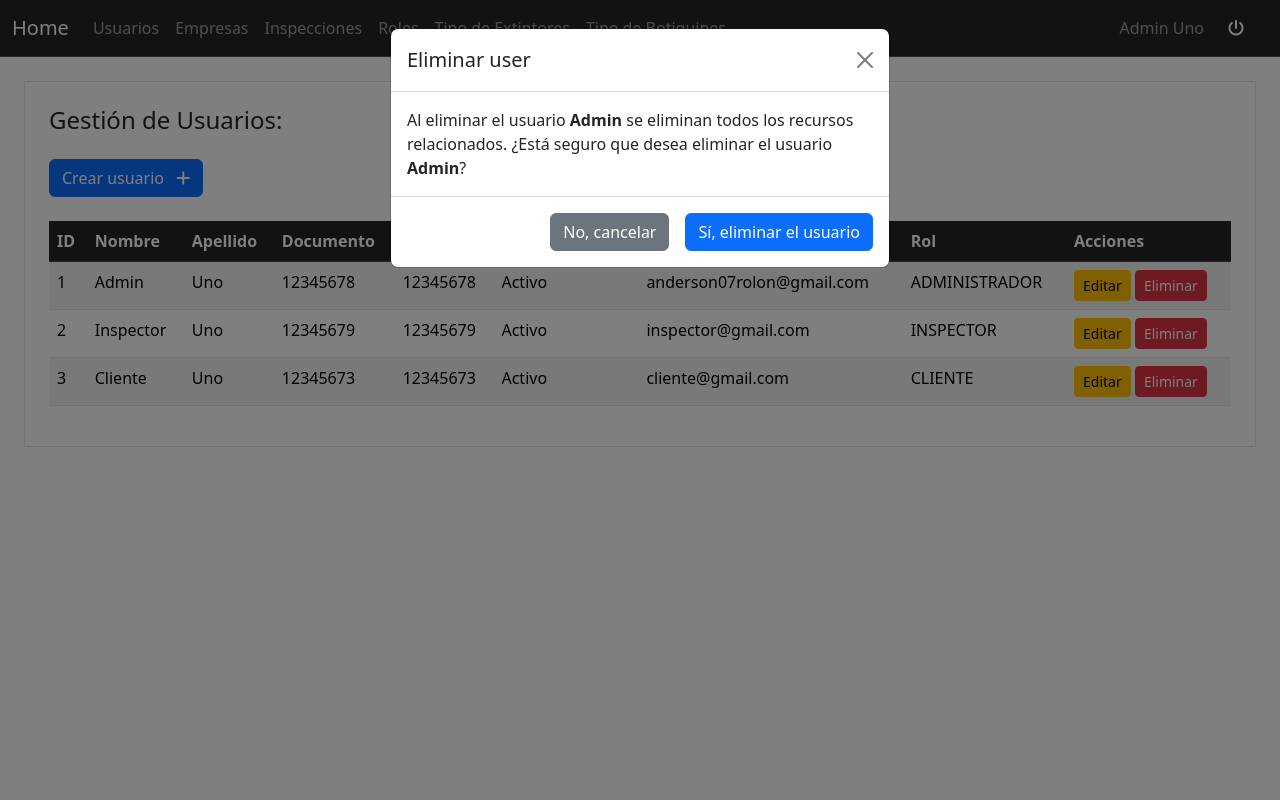
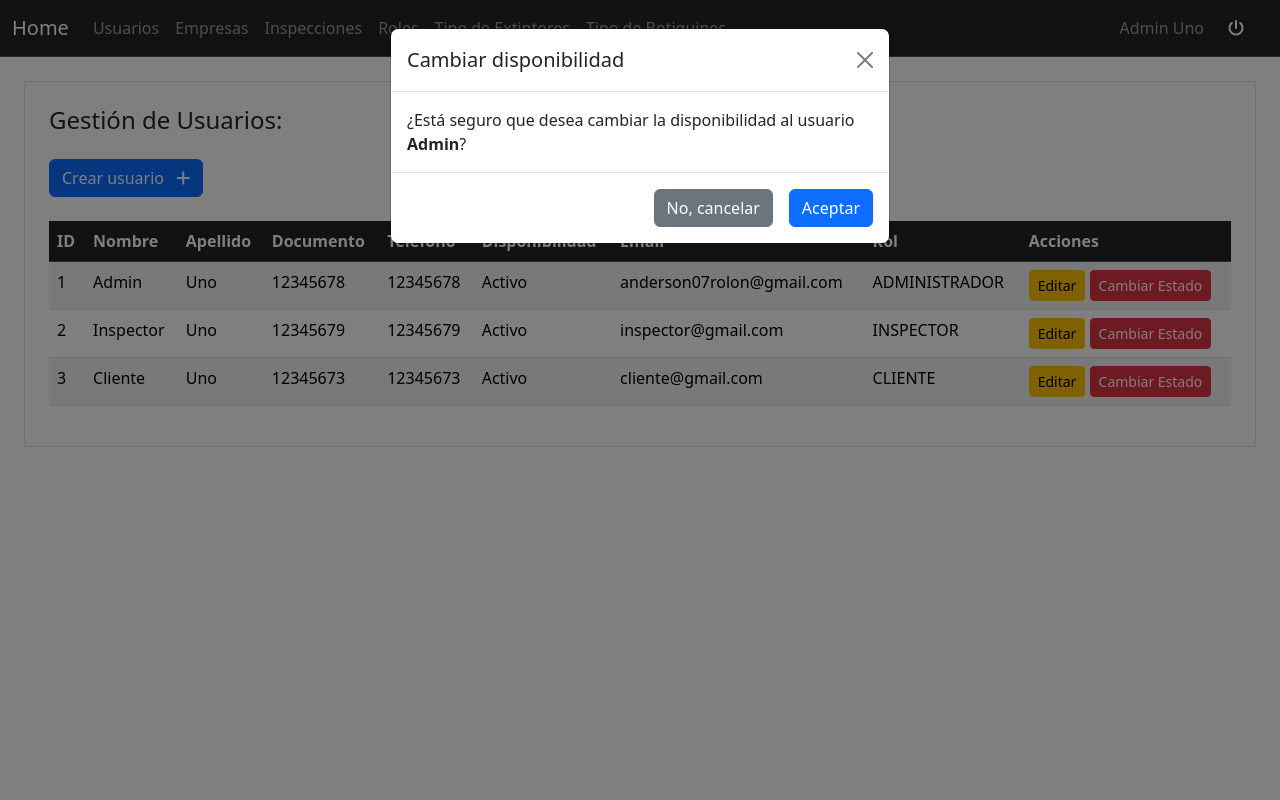
Before and after one commit to Barcodehub/riesgo_CBVVR, a Laravel app: page /admin/users in a window 1280 px wide, after a click on "Cambiar Estado". Run offline with Laravel 12, Linux system fonts and the light colour scheme; a user stored in the database is signed in; data comes from the database, SQL or seed files in the repository; some libraries are stand-ins or nearby versions.

Commit message:
Correcciones de bugs de acuerdo a socializacion. Se realiza accion para cambiar de estado a los usuarios y su validacion al loguearse.

```diff
--- a/app/Http/Controllers/UserController.php
+++ b/app/Http/Controllers/UserController.php
@@ -59,12 +59,14 @@ class UserController extends Controller
         return redirect()->route('users.index')->with('success', 'El usuario se actualizó con éxito');
     }
 
-    public function destroy($id)
+    public function changeState($id)
     {
         $user = User::find($id);
 
-        $user->delete();
+        $user->disponibilidad = !$user->disponibilidad;
 
-        return redirect()->route('users.index')->with('success', 'El usuario se eliminó con éxito');
+        $user->save();
+
+        return redirect()->route('users.index')->with('success', 'El usuario se actualizó con éxito');
     }
 }
--- a/resources/views/admin/users/index.blade.php
+++ b/resources/views/admin/users/index.blade.php
@@ -51,7 +51,7 @@
                 <td>
                     <div class="flex justify-between items-center gap-2">
                         <a class="btn btn-warning btn-sm" data-bs-toggle="modal" data-bs-target="#editUserModal{{$user->id}}">Editar</a>
-                        <a class="btn btn-danger btn-sm" data-bs-toggle="modal" data-bs-target="#modal{{$user->id}}">Eliminar</a>
+                        <a class="btn btn-danger btn-sm" data-bs-toggle="modal" data-bs-target="#modal{{$user->id}}">Cambiar Estado</a>
                     </div>
                 </td>
             </tr>
@@ -60,19 +60,18 @@
                 <div class="modal-dialog">
                     <div class="modal-content">
                         <div class="modal-header">
-                            <h5 class="modal-title" id="exampleModalLabel">Eliminar user</h5>
+                            <h5 class="modal-title" id="exampleModalLabel">Cambiar disponibilidad</h5>
                             <button type="button" class="btn-close" data-bs-dismiss="modal" aria-label="Close"></button>
                         </div>
                         <div class="modal-body">
-                            Al eliminar el usuario <strong>{{ $user->nombre }}</strong> se eliminan todos los recursos relacionados.
-                            ¿Está seguro que desea eliminar el usuario <strong>{{ $user->nombre }}</strong>?
+                            ¿Está seguro que desea cambiar la disponibilidad al usuario <strong>{{ $user->nombre }}</strong>?
                         </div>
                         <div class="modal-footer">
                             <button type="button" class="btn btn-secondary" data-bs-dismiss="modal">No, cancelar</button>
-                            <form action="{{ route('users.destroy', [$user->id]) }}" method="POST">
-                                @method('DELETE')
+                            <form action="{{ route('users.changeState', [$user->id]) }}" method="POST">
+                                @method('PATCH')
                                 @csrf
-                                <button type="submit" class="btn btn-primary">Sí, eliminar el usuario</button>
+                                <button type="submit" class="btn btn-primary">Aceptar</button>
                             </form>
 
                         </div>
--- a/routes/web.php
+++ b/routes/web.php
@@ -38,6 +38,8 @@ Route::prefix('admin')->middleware(['admin'])->group(function () {
         'companies' => CompanyController::class,
     ], ['except' => ['create', 'edit', 'show']]);
 
+    Route::patch('changeState/{id}', [UserController::class, 'changeState'])->name('users.changeState');
+
     Route::resource('roles', RoleController::class)->only(['index', 'destroy']);
     Route::resource('inspections', InspectionController::class)->only(['index', 'store', 'update', 'asignarInspector', 'destroy']);
     Route::patch('asignarInspector/{id}', [InspectionController::class, 'asignarInspector'])->name('inspections.asignarInspector');
@@ -62,5 +64,4 @@ Route::prefix('cliente')->middleware(['cliente'])->group(function () {
     Route::get('detalleInspeccion', [InspectionController::class, 'inspeccionByEmpresa'])->name('cliente.detalleInspeccion');
     Route::post('storeCliente', [CompanyController::class, 'storeCliente'])->name('cliente.storeCliente');
     Route::patch('updateCliente/{id}', [CompanyController::class, 'updateCliente'])->name('cliente.updateCliente');
-    // Route::resource('companies', [CompanyController::class], ['except' => ['create', 'edit', 'show']]);
 });
```
Also changed, not shown: app/Http/Controllers/InspectionController.php (+9 -3 lines), app/Http/Controllers/LoginController.php (+9 -3 lines), resources/views/admin/inspections/index.blade.php (+7 -1 lines), resources/views/app.blade.php (+0 -9 lines), resources/views/cliente/detalle-inspeccion.blade.php (+16 -8 lines), resources/views/inspector/inspections/index.blade.php (+4 -4 lines).
